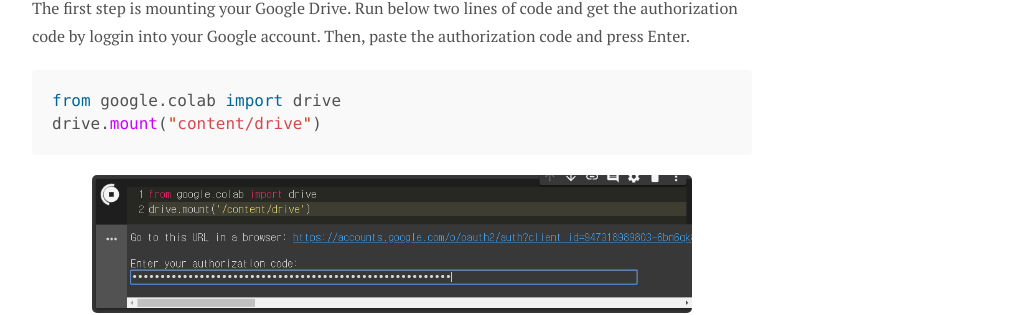
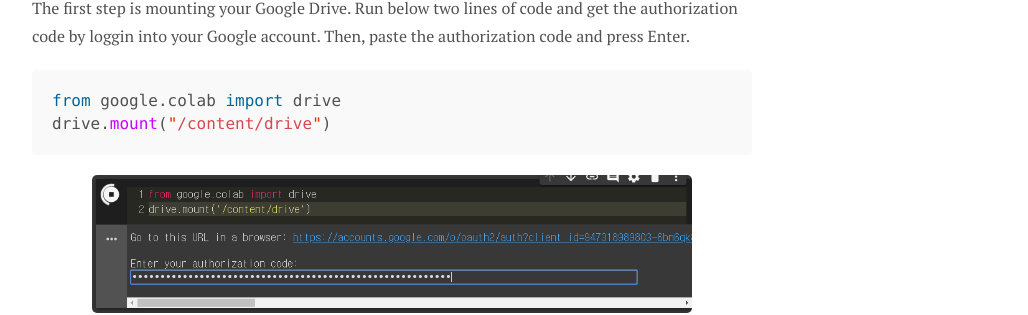
Before and after one commit to buomsoo-kim/buomsoo-kim.github.io, a Jekyll site: the page built from _posts/2020-05-09-Colab-mounting-google-drive.md.md, in a window 1280 px wide and 900 px high, scrolled down 677 px. Shown: the part 146-461 px from the top of the window, without its empty margins (248-1276 px from the left). Built offline with Jekyll 4.4.1, drawn with Linux system fonts in a browser that asks for light colours; nearby versions of some CDN libraries; comment, search, counter and statistics services are not loaded.

````diff
--- a/_posts/2020-05-09-Colab-mounting-google-drive.md.md
+++ b/_posts/2020-05-09-Colab-mounting-google-drive.md.md
@@ -23,7 +23,7 @@ The first step is mounting your Google Drive. Run below two lines of code and ge
 
 ```python
 from google.colab import drive
-drive.mount("content/drive")
+drive.mount("/content/drive")
 ```
 
 <p align = "center">
````
